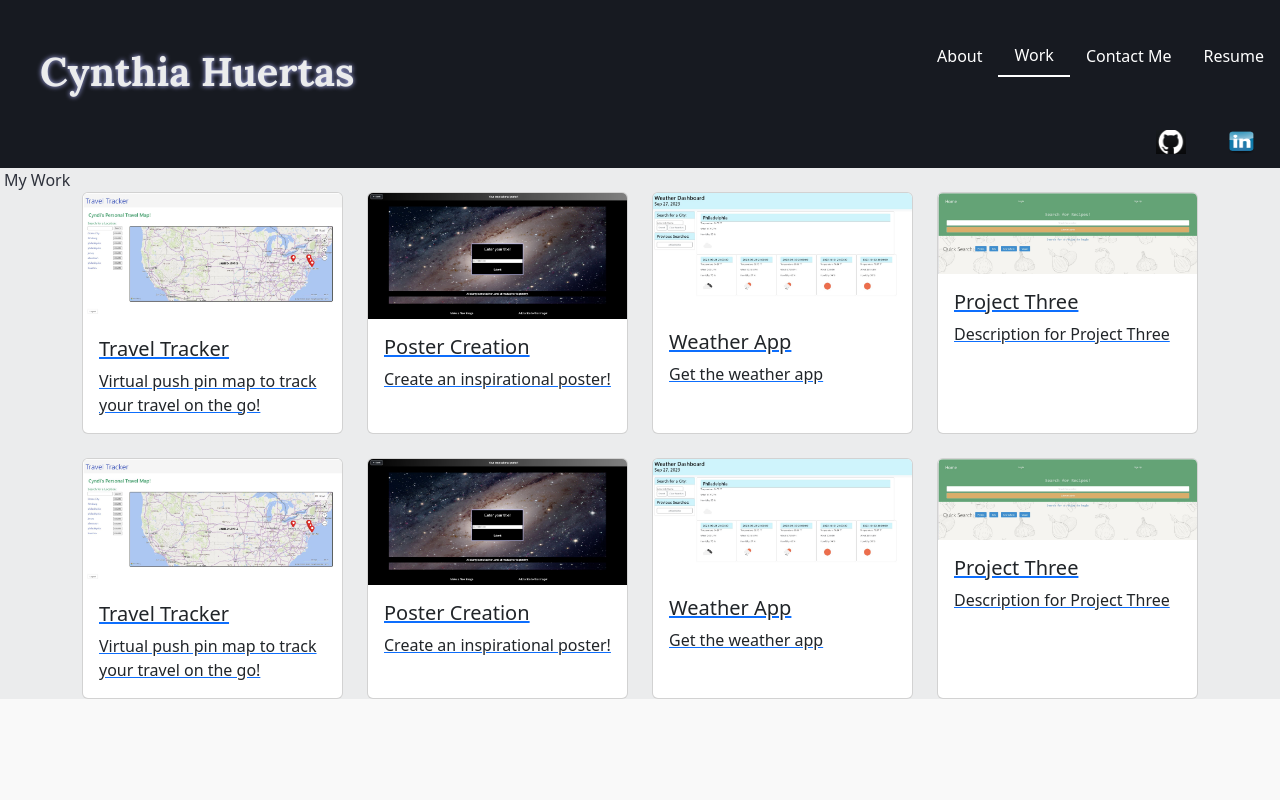
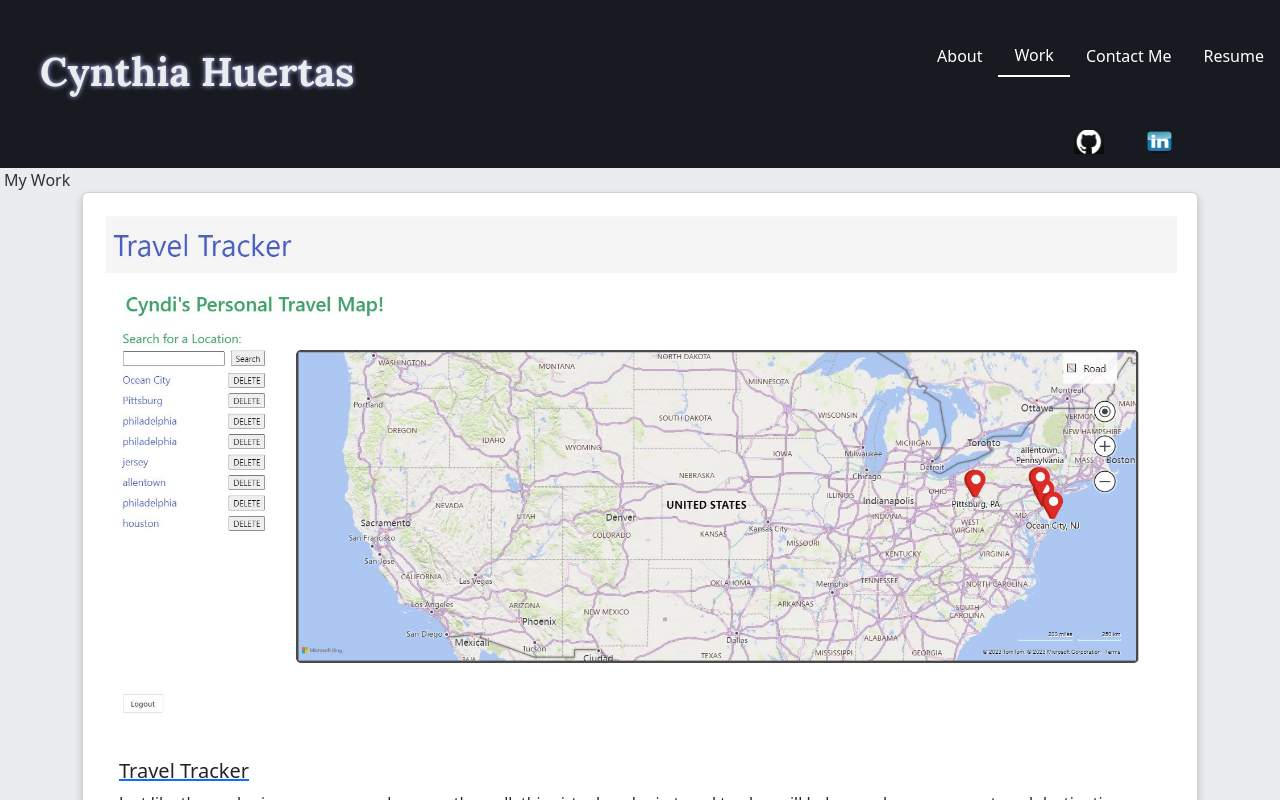
Before and after one commit to CyndiHue/HuertasCPortfolio, a React (Vite) app: page /Work in a window 1280 px wide. Shown: the top 800 px of the page. Built offline with nearby package versions, Linux system fonts and the light colour scheme; a web font is replaced by a local one.

Commit message:
css for form updated to contact me, adjusted work fields to be more visually appealing

```diff
--- a/src/App.css
+++ b/src/App.css
@@ -37,3 +37,74 @@
     text-shadow: 0 0 5px #AFB3F7;
   }
 /* #F9F9F9 #2E323C charcoal #D0BDF4 light #EBECED whitewash #A2AAB0 french blue*/
+
+.box {
+    position: relative;
+    width: 300px;
+    height:400px;
+    display: flex;
+    justify-content: center;
+    align-items: center;
+    background: black;
+
+}
+
+.box:before{
+    content: '';
+    position: relative;
+    top: -2px;
+    bottom: -2px;
+    left: -2px;
+    right: -2px;
+    background: #fff;
+    z-index: -1;
+}
+.box:after{
+    content: '';
+    position: relative;
+    top: -2px;
+    bottom: -2px;
+    left: -2px;
+    right: -2px;
+    background: #fff;
+    z-index: -2;
+}
+
+.box:before, .box:after {
+    background: linear-gradient(235deg, #a200ff, #060c21, #00bcd4)
+}
+
+.content{
+    padding: 20px;
+    box-sizing: border-box;
+    color: #fff;
+}
+
+.rounded-input {
+    padding: 10px 50px 10px 50px;
+    border-radius: 10px;
+    border: 1px solid #ccc;
+    margin-bottom: 10px;
+  }
+
+  .rounded-button {
+    padding: 10px 50px;
+    border-radius: 10px;
+    background-color: #7A93AC;
+    color: #fff;
+    border: none;
+    cursor: pointer;
+    margin-top: 10px;
+    transition: background-color 0.3s;
+  }
+
+  .card {
+    border: 1px solid #ccc;
+    border-radius: 10px;
+    padding: 20px;
+    box-shadow: 0 4px 8px rgba(0, 0, 0, 0.2);
+    background-color: #fff;
+  }
+  .rounded-button:hover {
+    background-color: #92bcea;
+  }
--- a/src/components/Navbar.jsx
+++ b/src/components/Navbar.jsx
@@ -70,13 +70,13 @@ function Navbar() {
       </li>
 
     </ul>
-    <nav className="row navbar ">
+    <nav className="nav navbar ">
   <div className="container  d-flex justify-content-end">
-    <a className="navbar-brand" href="https://github.com/CyndiCodes">
+    <a className="navbar-brand" href="https://github.com/CyndiHue">
       <img src={gitHubLogo} alt="" width="30" height="24"></img>
     </a>
 
-    <a className="navbar-brand mx-4" href="https://www.linkedin.com/in/cyndi-codes-090498288/">
+    <a className="navbar-brand mx-4" href="https://www.linkedin.com/in/cynthia-huertas-090498288/">
       <img src={linkedInLogo} alt="" width="30" height="24"></img>
     </a>
 
--- a/src/pages/About.jsx
+++ b/src/pages/About.jsx
@@ -8,24 +8,32 @@ export default function About() {
 
       <div className="row  mt-4">
         <div className="col-lg-4">
-          <img src={profilePic} className="profile rounded-5 mx-auto" alt="" style={{ width: "400px" }}></img>
+          <img src={profilePic} className="profile rounded-5 mx-auto" alt="" style={{ width: "350px" }}></img>
         </div>
         <div className="col-lg-8">
           <div className="mb-4">
             <p>Hello, I also go by </p>
-            <p className="nameCustomText">Cyndi</p>
-            <p>I am a certified Full Stack Web Developer</p>
+            <p className="nameCustomText">Cyndi Hue</p>
+            <p>I am a certified Full Stack Web Developer with both a focus on the frontend UI/UX for ease of user experience and backend database setup.</p>
           </div>
           </div>
           </div>
 
           <div className="mb-4">
-            <p>Skills</p>
+            <p></p>
             <p></p>
             <p></p>
           </div>
+
 
         </>
 
     );
   }
+
+  <div className="box">
+  <div className="content">
+    <h2>title</h2>
+    <p>body lksaf ksjfal ljsdlakfeaw lnslkandfaw kjnsdad </p>
+    </div>
+</div>
--- a/src/pages/Contact.jsx
+++ b/src/pages/Contact.jsx
@@ -7,6 +7,8 @@ export default function ContactForm() {
       return <p>Thanks for joining!</p>;
   }
   return (
+    <div className="card" style={{ marginTop: '20px' }}>
+
       <form onSubmit={handleSubmit} className="row">
       <label htmlFor="email">
         Email Address
@@ -15,6 +17,8 @@ export default function ContactForm() {
         id="email"
         type="email"
         name="email"
+        className="rounded-input"
+
       />
       <ValidationError
         prefix="Email"
@@ -27,15 +31,17 @@ export default function ContactForm() {
       <textarea
         id="message"
         name="message"
+        className="rounded-input"
       />
       <ValidationError
         prefix="Message"
         field="message"
         errors={state.errors}
       />
-      <button type="submit" disabled={state.submitting}>
+      <button type="submit" disabled={state.submitting} className="rounded-button">
         Submit
       </button>
     </form>
+    </div>
   );
 }
--- a/src/pages/Work.jsx
+++ b/src/pages/Work.jsx
@@ -18,7 +18,52 @@ export default function Work() {
               <img src={projectTwo} className="card-img-top" alt="Travel Tracker" />
               <div className="card-body">
                 <h5 className="card-title">Travel Tracker</h5>
-                <p className="card-text">Virtual push pin map to track your travel on the go!</p>
+                <p className="card-text">Just like the push pin maps you can hang on the wall, this virtual push pin travel tracker will help you showcase your travel destinations on the go</p>
+              </div>
+            </div>
+          </a>
+        </div>
+
+
+      </div>
+    </div>
+    <div className="container">
+      <div className="row mb-4">
+        <div className="col">
+          <a href="https://project-3-app-mck-b96b86dfcabe.herokuapp.com/">
+            <div className="card h-100">
+              <img src={projectThree} className="card-img-top" alt="Project Three" />
+              <div className="card-body">
+                <h5 className="card-title">Recipe Search Engine</h5>
+                <p className="card-text">The unique part of this search engine is that it focuses on the macros of any dish to assist the user with their health/nutritional goals</p>
+              </div>
+            </div>
+          </a>
+        </div>
+
+
+      </div>
+    </div>
+      <div className="container">
+      <div className="row mb-4">
+      <div className="col">
+          <a href="">
+            <div className="card h-100">
+              <img src="" className="card-img-top" alt="" />
+              <div className="card-body">
+                <h5 className="card-title"></h5>
+                <p className="card-text"></p>
+              </div>
+            </div>
+          </a>
+        </div>
+        <div className="col">
+          <a href="https://travel-tracker-msc-0fe902780013.herokuapp.com/">
+            <div className="card h-100">
+              <img src="" className="card-img-top" alt="" />
+              <div className="card-body">
+                <h5 className="card-title"></h5>
+                <p className="card-text"></p>
               </div>
             </div>
           </a>
@@ -29,8 +74,8 @@ export default function Work() {
             <div className="card h-100">
               <img src={projectOne} className="card-img-top" alt="Poster Creation" />
               <div className="card-body">
-                <h5 className="card-title">Poster Creation</h5>
-                <p className="card-text">Create an inspirational poster!</p>
+                <h5 className="card-title">Inspirational Images</h5>
+                <p className="card-text">This  application will allow the user to randomly generate one quote and pair it with a randomly generated space image from NASA to create a cool image you can save.</p>
               </div>
             </div>
           </a>
@@ -42,77 +87,17 @@ export default function Work() {
               <img src={weatherApp} className="card-img-top" alt="Weather App" />
               <div className="card-body">
                 <h5 className="card-title">Weather App</h5>
-                <p className="card-text">Get the weather app</p>
+                <p className="card-text">Use the search bar to get the weather and the 5 day forecast for any location.</p>
               </div>
             </div>
           </a>
         </div>
 
-        <div className="col">
-          <a href="https://project-3-app-mck-b96b86dfcabe.herokuapp.com/">
-            <div className="card h-100">
-              <img src={projectThree} className="card-img-top" alt="Project Three" />
-              <div className="card-body">
-                <h5 className="card-title">Project Three</h5>
-                <p className="card-text">Description for Project Three</p>
-              </div>
-            </div>
-          </a>
-        </div>
+
       </div>
     </div>
 
-    <div className="container">
-      <div className="row mb-4">
-        <div className="col">
-          <a href="https://travel-tracker-msc-0fe902780013.herokuapp.com/">
-            <div className="card h-100">
-              <img src={projectTwo} className="card-img-top" alt="Travel Tracker" />
-              <div className="card-body">
-                <h5 className="card-title">Travel Tracker</h5>
-                <p className="card-text">Virtual push pin map to track your travel on the go!</p>
-              </div>
-            </div>
-          </a>
-        </div>
 
-        <div className="col">
-          <a href="https://cdziedzic.github.io/Nebula-Narratives/">
-            <div className="card h-100">
-              <img src={projectOne} className="card-img-top" alt="Poster Creation" />
-              <div className="card-body">
-                <h5 className="card-title">Poster Creation</h5>
-                <p className="card-text">Create an inspirational poster!</p>
-              </div>
-            </div>
-          </a>
-        </div>
-
-        <div className="col">
-          <a href="https://cyndicodes.github.io/getTheWeather/">
-            <div className="card h-100">
-              <img src={weatherApp} className="card-img-top" alt="Weather App" />
-              <div className="card-body">
-                <h5 className="card-title">Weather App</h5>
-                <p className="card-text">Get the weather app</p>
-              </div>
-            </div>
-          </a>
-        </div>
-
-        <div className="col">
-          <a href="https://project-3-app-mck-b96b86dfcabe.herokuapp.com/">
-            <div className="card h-100">
-              <img src={projectThree} className="card-img-top" alt="Project Three" />
-              <div className="card-body">
-                <h5 className="card-title">Project Three</h5>
-                <p className="card-text">Description for Project Three</p>
-              </div>
-            </div>
-          </a>
-        </div>
-      </div>
-    </div>
 
       </>
 
```
